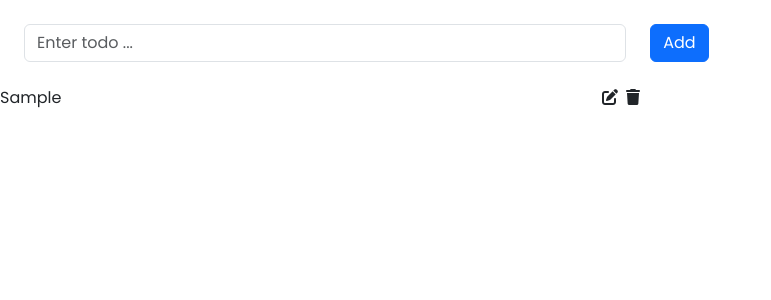
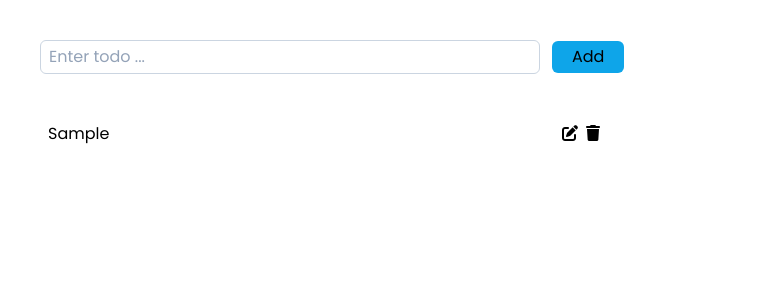
Before and after one commit to vinhngocle/Estate-App-MERN-Stack, a React (Vite) app in the folder client/estate-app/: page /todo-list in a window 1280 px wide. Both pictures are taken after typing "Sample" into the empty fields and a click on the button "Add". Shown: the top 300 px of the page, without its empty margins (0-771 px from the left). Built offline with nearby package versions, Linux system fonts and the light colour scheme.

Commit message:
update router layout

```diff
--- a/client/estate-app/index.html
+++ b/client/estate-app/index.html
@@ -5,7 +5,7 @@
     <link rel="icon" type="image/svg+xml" href="/vite.svg" />
     <meta name="viewport" content="width=device-width, initial-scale=1.0" />
     <link rel="stylesheet" href="https://cdnjs.cloudflare.com/ajax/libs/font-awesome/6.5.2/css/all.min.css" integrity="sha512-SnH5WK+bZxgPHs44uWIX+LLJAJ9/2PkPKZ5QiAj6Ta86w+fsb2TkcmfRyVX3pBnMFcV7oQPJkl9QevSCWr3W6A==" crossorigin="anonymous" referrerpolicy="no-referrer" />
-    <link href="https://cdn.jsdelivr.net/npm/bootstrap@5.3.3/dist/css/bootstrap.min.css" rel="stylesheet" integrity="sha384-QWTKZyjpPEjISv5WaRU9OFeRpok6YctnYmDr5pNlyT2bRjXh0JMhjY6hW+ALEwIH" crossorigin="anonymous">
+    <!-- <link href="https://cdn.jsdelivr.net/npm/bootstrap@5.3.3/dist/css/bootstrap.min.css" rel="stylesheet" integrity="sha384-QWTKZyjpPEjISv5WaRU9OFeRpok6YctnYmDr5pNlyT2bRjXh0JMhjY6hW+ALEwIH" crossorigin="anonymous"> -->
     <link
     href="https://fonts.googleapis.com/css2?family=Poppins:ital,wght@0,100;0,200;0,300;0,400;0,500;0,600;0,700;0,800;0,900;1,100;1,200;1,300;1,400;1,500;1,600;1,700;1,800&display=swap"
     rel="stylesheet">
--- a/client/estate-app/src/App.tsx
+++ b/client/estate-app/src/App.tsx
@@ -1,6 +1,4 @@
-import { BrowserRouter, Link, Route } from "react-router-dom";
-import Navbar from "./components/Navbar/Navbar";
-import ProductPage from "./pages/ProductPage";
+import { Link } from "react-router-dom";
 
 function App() {
   return (
--- a/client/estate-app/src/components/Layout.tsx
+++ b/client/estate-app/src/components/Layout.tsx
@@ -1,16 +1,14 @@
-import { ReactNode } from "react";
 import Navbar from "./Navbar/Navbar";
+import { Outlet } from "react-router-dom";
 
-interface LayoutProps {
-  children: ReactNode;
-}
-
-function Layout({ children }: LayoutProps) {
+function Layout() {
   return (
-    <div>
+    <>
       <Navbar />
-      <main>{children}</main>
-    </div>
+      <main>
+        <Outlet />
+      </main>
+    </>
   );
 }
 
--- a/client/estate-app/src/components/TodoList/TodoCard.tsx
+++ b/client/estate-app/src/components/TodoList/TodoCard.tsx
@@ -14,7 +14,8 @@ function TodoCard({
   index,
 }: TodoCardProps) {
   return (
-    <li className="todoItem text-center d-flex justify-content-between w-50">
+    <ul>
+      <li className="w-[600px] flex justify-between pl-12 py-2">
         <span>{children}</span>
         <div className="actionsContainer">
           <button
@@ -34,6 +35,7 @@ function TodoCard({
           </button>
         </div>
       </li>
+    </ul>
   );
 }
 
--- a/client/estate-app/src/components/TodoList/TodoInput.tsx
+++ b/client/estate-app/src/components/TodoList/TodoInput.tsx
@@ -18,10 +18,10 @@ function TodoInput({
 
   return (
     <header>
-      <div className="row d-flex p-4 justify-content-start">
-        <div className="col-7 d-flex justify-content-center">
+      <div className="p-10">
+        <div className="">
           <input
-            className="form-control"
+            className="py-1 px-2 border border-slate-300 rounded-md shodow-md placeholder-slate-400 focus:outline-none w-[500px] mr-3"
             type="text"
             placeholder="Enter todo ..."
             value={todoValue}
@@ -29,10 +29,10 @@ function TodoInput({
           />
           <button
             type="button"
-            className="btn btn-primary mx-4"
+            className="bg-sky-500 hover:bg-sky-700 px-5 py-1 rounded-md hover:text-white"
             onClick={handleAddTodo}
           >
-            Add
+            <p>Add</p>
           </button>
         </div>
       </div>
--- a/client/estate-app/src/main.tsx
+++ b/client/estate-app/src/main.tsx
@@ -6,18 +6,27 @@ import { createBrowserRouter, RouterProvider } from "react-router-dom";
 import TodoListPage from "./pages/TodoListPage.tsx";
 import NasaAppPage from "./pages/GymAppPage.tsx";
 import ProductPage from "./pages/ProductPage.tsx";
-import Navbar from "./components/Navbar/Navbar.tsx";
 import Layout from "./components/Layout.tsx";
 import CartPage from "./pages/CartPage.tsx";
 
 const router = createBrowserRouter([
   {
     path: "/",
-    element: (
-      <Layout>
-        <App />
-      </Layout>
-    ),
+    element: <Layout />,
+    children: [
+      {
+        path: "/",
+        element: <App />,
+      },
+      {
+        path: "/product",
+        element: <ProductPage />,
+      },
+      {
+        path: "/cart",
+        element: <CartPage />,
+      },
+    ],
   },
   {
     path: "/todo-list",
@@ -27,22 +36,6 @@ const router = createBrowserRouter([
     path: "/gym-app",
     element: <NasaAppPage />,
   },
-  {
-    path: "/product",
-    element: (
-      <Layout>
-        <ProductPage />
-      </Layout>
-    ),
-  },
-  {
-    path: "/cart",
-    element: (
-      <Layout>
-        <CartPage />
-      </Layout>
-    ),
-  },
 ]);
 
 ReactDOM.createRoot(document.getElementById("root")!).render(
```
Lines whose indentation alone changed are shown as unchanged.
